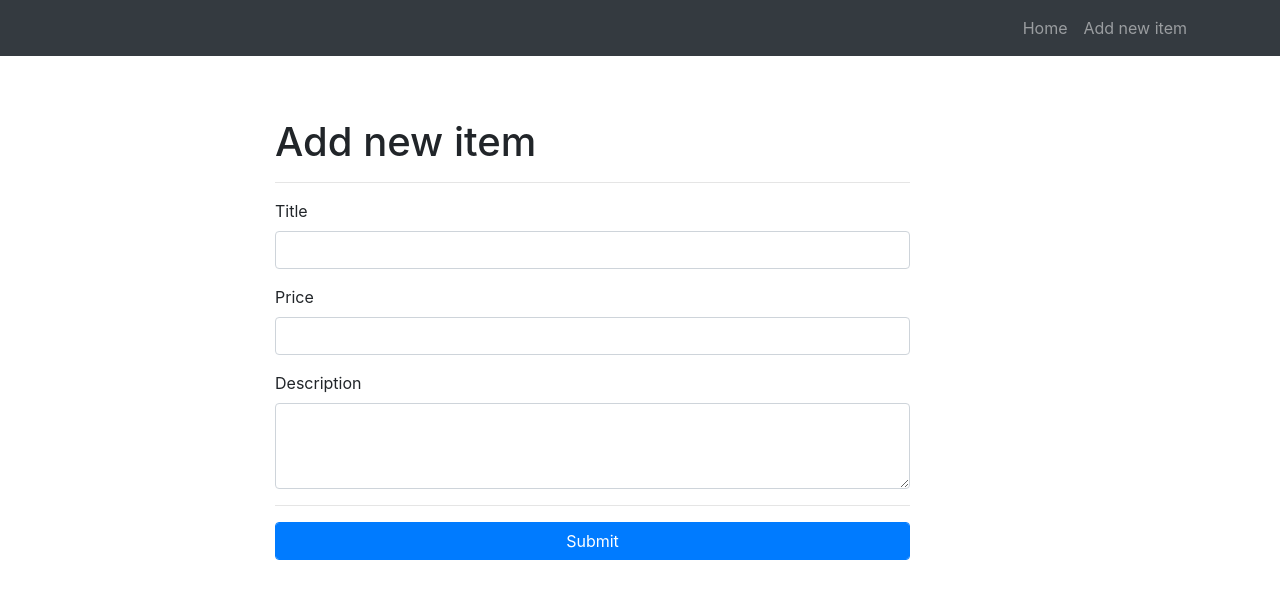
After one commit to MCzajka00/alegrosz, a Flask app: page /items/add in a window 1280 px wide. The commit adds this page. Shown: the top 607 px of the page. Run offline with Flask 2, Linux system fonts and the light colour scheme; some libraries are stand-ins or nearby versions.

Commit message:
add form for adding new items

```diff
--- a/alegrosz/__init__.py
+++ b/alegrosz/__init__.py
@@ -5,9 +5,11 @@ def create_app():
     alegrosz = Flask(__name__)
     alegrosz.config['SECRET_KEY'] = b'S\xdfCf\xee\xf0\x8d\xf2\xfb\xdaWA"6\xc4\x8f'
 
-    from alegrosz.views.main_views import main_bp
+    from alegrosz.views import main_bp
+    from alegrosz.views import item_bp
 
     alegrosz.register_blueprint(main_bp)
+    alegrosz.register_blueprint(item_bp)
 
     return alegrosz
 
--- /dev/null
+++ b/alegrosz/forms/item_form.py
@@ -0,0 +1,9 @@
+from flask_wtf import FlaskForm
+from wtforms import StringField, TextAreaField, SubmitField
+
+
+class NewItemForm(FlaskForm):
+    title = StringField("Title")
+    price = StringField("Price")
+    description = TextAreaField("Description")
+    submit = SubmitField("Submit")
--- a/alegrosz/templates/base.html
+++ b/alegrosz/templates/base.html
@@ -29,7 +29,7 @@
                     <a href="" class="nav-link">Home</a>
                 </li>
                 <li class="nav-item ">
-                    <a href="" class="nav-link">Add new item</a>
+                    <a href="{{ url_for("item.add_item") }}" class="nav-link">Add new item</a>
                 </li>
             </ul>
         </div>
@@ -37,6 +37,19 @@
 </nav>
 
 <div class="container margin-top">
+    {% with messages = get_flashed_messages(with_categories=True) %}
+    {% if messages %}
+    {% for type, content in messages %}
+    <div class="alert alert-{{ type }} alert-dismissible my-4" role="alert">
+        <button type="button" class="close"
+                data-dismiss="alert" aria-label="Close">
+            <span aria-hidden="true">&times;</span>
+        </button>
+        {{ content }}
+    </div>
+    {% endfor %}
+    {% endif %}
+    {% endwith %}
     {% block content %}{% endblock %}
 
 </div>
--- /dev/null
+++ b/alegrosz/templates/new_item.html
@@ -0,0 +1,29 @@
+{% extends 'base.html' %}
+{% block title %}
+Add new item
+{% endblock %}
+
+{% block content %}
+<div class="row">
+  <div class="col-lg-7 offset-lg-2 my-5">
+    <h1>Add new item</h1><hr>
+      <form action="" method="post">
+          {{ form.hidden_tag() }}
+          <div class="form-group">
+              {{ form.title.label }}
+              {{ form.title(class="form-control") }}
+          </div>
+           <div class="form-group">
+              {{ form.price.label }}
+              {{ form.price(class="form-control") }}
+          </div>
+           <div class="form-group">
+              {{ form.description.label }}
+              {{ form.description(class="form-control", rows="3") }}
+          </div>
+          <hr>
+              {{ form.submit(class="btn btn-primary form-control") }}
+      </form>
+  </div>
+</div>
+{% endblock %}
--- a/alegrosz/views/__init__.py
+++ b/alegrosz/views/__init__.py
@@ -1 +1,2 @@
 from alegrosz.views.main_views import main_bp
+from alegrosz.views.item_views import item_bp
--- /dev/null
+++ b/alegrosz/views/item_views.py
@@ -0,0 +1,32 @@
+from flask import Blueprint, request, redirect, render_template, flash, url_for
+
+from alegrosz.dbs.dbs import get_db
+from alegrosz.forms.item_form import NewItemForm
+
+item_bp = Blueprint("item", __name__, url_prefix="/items")
+
+
+@item_bp.route("/add", methods=['GET', 'POST'])
+def add_item():
+    conn = get_db()
+    c = conn.cursor()
+
+    form = NewItemForm()
+
+    if request.method == 'POST':
+        c.execute("""INSERT INTO items
+            (title, description, price, image, category_id, subcategory_id)
+            VALUES (?, ?, ?, ?, ?, ?)""",
+                  (
+                      form.title.data,
+                      form.description.data,
+                      float(form.price.data),
+                      "",
+                      1,
+                      1
+                  )
+            )
+        conn.commit()
+        flash(f"Item { form.title.data } has been successfully submitted.", "success")
+        return redirect(url_for("main.home"))
+    return render_template("new_item.html", form=form)
```
Also changed, not shown: alegrosz/dbs/alegrosz.db.
